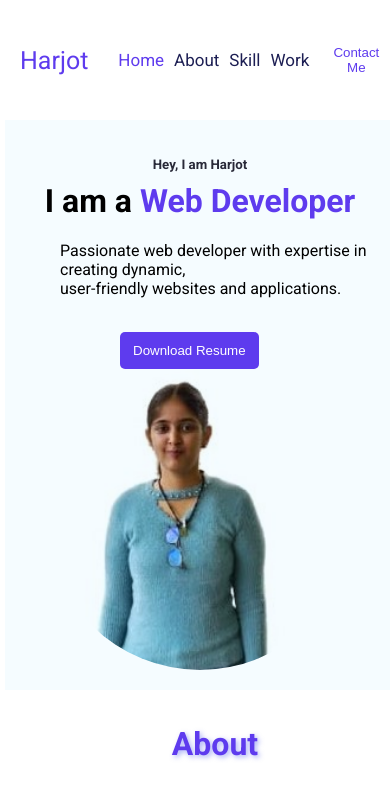
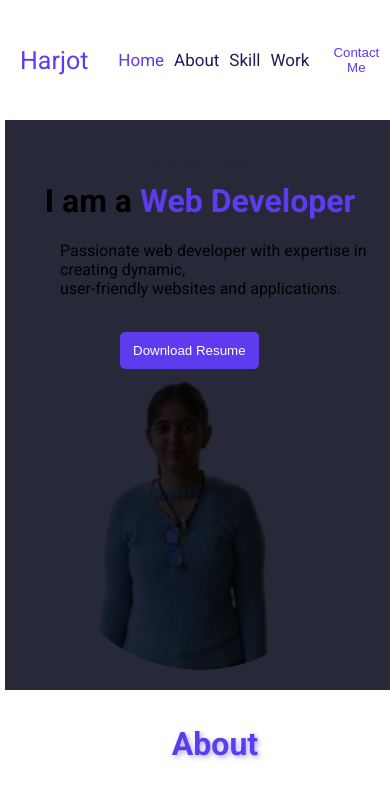
Before and after one commit to Harjot-Kaur29/harjot-portfolio, a React (Create React App) app: page / in a window 390 px wide. Shown: the top 798 px of the page. Built offline with nearby package versions, Linux system fonts and the light colour scheme.

Commit message:
Update Hero.module.css

```diff
--- a/src/components/Hero.module.css
+++ b/src/components/Hero.module.css
@@ -73,7 +73,7 @@ p{
         display: flex;
         align-items: center;
         justify-content: center;
-
+       background-color: #282938;
         margin-left: 5px;
 
 
@@ -100,11 +100,13 @@ p{
 @media only screen and (max-width: 350px){
     .hero_container{
     margin-left: 22px;
+    background-color: #282938;
+    width:100%;
     }
     .intouch_button{
         margin-left:90px;
     }
-     .profile_photo{
+    .profile_photo{
         margin-left:13px;
     }
 }
```
